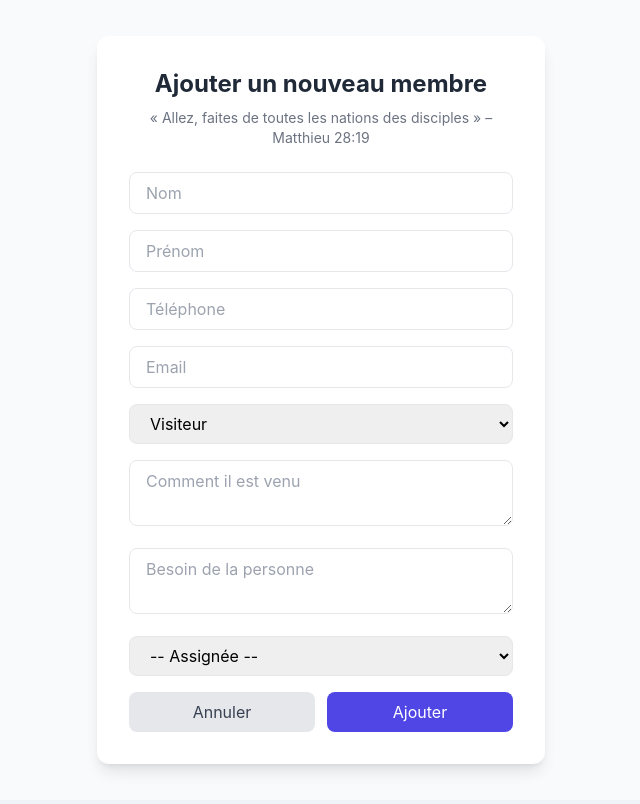
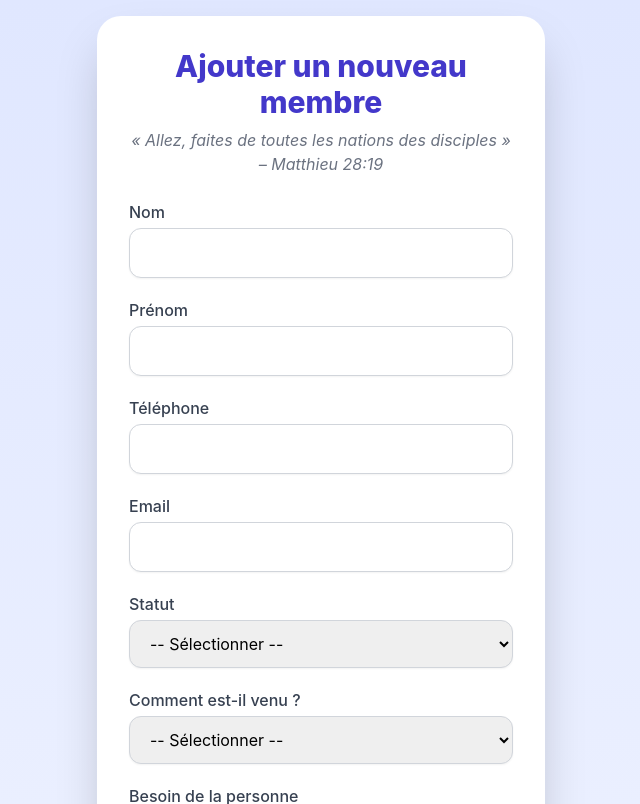
Before and after one commit to allanbavajee/soultrack, a Next.js app: page /add-member in a window 1280 px wide. Shown: the top 804 px of the page, without its empty margins (319-959 px from the left). Built offline with nearby package versions, Linux system fonts and the light colour scheme; no server answers.

Commit message:
Update add-member.js

```diff
--- a/pages/add-member.js
+++ b/pages/add-member.js
@@ -8,13 +8,11 @@ export default function AddMember() {
     prenom: "",
     telephone: "",
     email: "",
-    statut: "visiteur",
+    statut: "nouveau",
     how_came: "",
     besoin: "",
     assignee: "",
   });
-
-  const [successMessage, setSuccessMessage] = useState("");
 
   const handleChange = (e) => {
     setFormData({ ...formData, [e.target.name]: e.target.value });
@@ -22,137 +20,157 @@ export default function AddMember() {
 
   const handleSubmit = async (e) => {
     e.preventDefault();
-    const { error } = await supabase.from("membres").insert([formData]);
-    if (error) {
-      console.error(error);
-    } else {
-      setSuccessMessage("✅ Membre ajouté avec succès !");
+    try {
+      const { data, error } = await supabase.from("membres").insert([formData]);
+      if (error) throw error;
+      alert("Membre ajouté avec succès !");
       setFormData({
         nom: "",
         prenom: "",
         telephone: "",
         email: "",
-        statut: "visiteur",
+        statut: "nouveau",
         how_came: "",
         besoin: "",
         assignee: "",
       });
+    } catch (err) {
+      alert(err.message);
     }
   };
 
-  const handleCancel = () => {
-    setFormData({
-      nom: "",
-      prenom: "",
-      telephone: "",
-      email: "",
-      statut: "visiteur",
-      how_came: "",
-      besoin: "",
-      assignee: "",
-    });
-    setSuccessMessage("");
-  };
-
   return (
-    <div className="min-h-screen flex items-center justify-center bg-gray-50 px-4">
-      <div className="w-full max-w-md bg-white shadow-lg rounded-xl p-8">
-        <h1 className="text-2xl font-bold text-center text-gray-800 mb-2">
+    <div className="min-h-screen bg-gradient-to-b from-indigo-100 to-indigo-50 flex items-center justify-center p-4">
+      <div className="w-full max-w-md bg-white p-8 rounded-3xl shadow-2xl">
+        <h1 className="text-3xl font-extrabold text-center text-indigo-700 mb-2">
           Ajouter un nouveau membre
         </h1>
-        <p className="text-center text-sm text-gray-500 mb-6">
+        <p className="text-center text-gray-500 italic mb-6">
           « Allez, faites de toutes les nations des disciples » – Matthieu 28:19
         </p>
 
-        {successMessage && (
-          <div className="mb-4 p-3 text-green-800 bg-green-100 border border-green-300 rounded-lg text-sm">
-            {successMessage}
-          </div>
-        )}
-
-        <form onSubmit={handleSubmit} className="space-y-4">
+        <form onSubmit={handleSubmit} className="space-y-5">
+          {/* Nom */}
+          <div>
+            <label className="block text-gray-700 font-medium mb-1">Nom</label>
             <input
+              type="text"
               name="nom"
-            placeholder="Nom"
               value={formData.nom}
               onChange={handleChange}
-            className="w-full px-4 py-2 border rounded-lg focus:ring focus:ring-indigo-300"
+              className="w-full px-4 py-3 border border-gray-300 rounded-xl shadow-sm focus:outline-none focus:ring-2 focus:ring-indigo-400"
+              required
             />
+          </div>
+
+          {/* Prénom */}
+          <div>
+            <label className="block text-gray-700 font-medium mb-1">Prénom</label>
             <input
+              type="text"
               name="prenom"
-            placeholder="Prénom"
               value={formData.prenom}
               onChange={handleChange}
-            className="w-full px-4 py-2 border rounded-lg focus:ring focus:ring-indigo-300"
+              className="w-full px-4 py-3 border border-gray-300 rounded-xl shadow-sm focus:outline-none focus:ring-2 focus:ring-indigo-400"
+              required
             />
+          </div>
+
+          {/* Téléphone */}
+          <div>
+            <label className="block text-gray-700 font-medium mb-1">Téléphone</label>
             <input
+              type="text"
               name="telephone"
-            placeholder="Téléphone"
               value={formData.telephone}
               onChange={handleChange}
-            className="w-full px-4 py-2 border rounded-lg focus:ring focus:ring-indigo-300"
+              className="w-full px-4 py-3 border border-gray-300 rounded-xl shadow-sm focus:outline-none focus:ring-2 focus:ring-indigo-400"
+              required
             />
+          </div>
+
+          {/* Email */}
+          <div>
+            <label className="block text-gray-700 font-medium mb-1">Email</label>
             <input
+              type="email"
               name="email"
-            placeholder="Email"
               value={formData.email}
               onChange={handleChange}
-            className="w-full px-4 py-2 border rounded-lg focus:ring focus:ring-indigo-300"
+              className="w-full px-4 py-3 border border-gray-300 rounded-xl shadow-sm focus:outline-none focus:ring-2 focus:ring-indigo-400"
             />
+          </div>
+
+          {/* Statut */}
+          <div>
+            <label className="block text-gray-700 font-medium mb-1">Statut</label>
             <select
               name="statut"
               value={formData.statut}
               onChange={handleChange}
-            className="w-full px-4 py-2 border rounded-lg focus:ring focus:ring-indigo-300"
+              className="w-full px-4 py-3 border border-gray-300 rounded-xl shadow-sm focus:outline-none focus:ring-2 focus:ring-indigo-400"
             >
-            <option value="visiteur">Visiteur</option>
+              <option value="">-- Sélectionner --</option>
               <option value="veut rejoindre ICC">Veut rejoindre ICC</option>
               <option value="a déjà mon église">A déjà mon église</option>
+              <option value="visiteur">Visiteur</option>
             </select>
-          <textarea
+          </div>
+
+          {/* Comment est venu */}
+          <div>
+            <label className="block text-gray-700 font-medium mb-1">Comment est-il venu ?</label>
+            <select
               name="how_came"
-            placeholder="Comment il est venu"
               value={formData.how_came}
               onChange={handleChange}
-            className="w-full px-4 py-2 border rounded-lg focus:ring focus:ring-indigo-300"
-          />
+              className="w-full px-4 py-3 border border-gray-300 rounded-xl shadow-sm focus:outline-none focus:ring-2 focus:ring-indigo-400"
+            >
+              <option value="">-- Sélectionner --</option>
+              <option value="invité">Invité</option>
+              <option value="réseaux">Réseaux</option>
+              <option value="autre">Autre</option>
+            </select>
+          </div>
+
+          {/* Besoin */}
+          <div>
+            <label className="block text-gray-700 font-medium mb-1">Besoin de la personne</label>
             <textarea
               name="besoin"
-            placeholder="Besoin de la personne"
               value={formData.besoin}
               onChange={handleChange}
-            className="w-full px-4 py-2 border rounded-lg focus:ring focus:ring-indigo-300"
+              rows={3}
+              className="w-full px-4 py-3 border border-gray-300 rounded-xl shadow-sm focus:outline-none focus:ring-2 focus:ring-indigo-400"
             />
+          </div>
+
+          {/* Assignée à */}
+          <div>
+            <label className="block text-gray-700 font-medium mb-1">Assignée à</label>
             <select
               name="assignee"
               value={formData.assignee}
               onChange={handleChange}
-            className="w-full px-4 py-2 border rounded-lg focus:ring focus:ring-indigo-300"
+              className="w-full px-4 py-3 border border-gray-300 rounded-xl shadow-sm focus:outline-none focus:ring-2 focus:ring-indigo-400"
             >
-            <option value="">-- Assignée --</option>
-            <option value="Cellule de Curepipe">Cellule de Curepipe</option>
-            <option value="Cellule de Bois Rouge">Cellule de Bois Rouge</option>
-            <option value="Cellule de Bambous">Cellule de Bambous</option>
-            <option value="Cellule de Rose Hill">Cellule de Rose Hill</option>
-            <option value="Cellule de Mon Gout">Cellule de Mon Gout</option>
-            <option value="Église">Église</option>
+              <option value="">-- Sélectionner une cellule --</option>
+              <option value="Curepipe">Cellule de Curepipe</option>
+              <option value="Bois Rouge">Cellule de Bois Rouge</option>
+              <option value="Bambous">Cellule de Bambous</option>
+              <option value="Mon Gout">Cellule de Mon Gout</option>
+              <option value="Rose Hill">Cellule de Rose Hill</option>
+              <option value="Eglise">Eglise</option>
             </select>
+          </div>
 
-          <div className="flex justify-between gap-3">
-            <button
-              type="button"
-              onClick={handleCancel}
-              className="flex-1 px-4 py-2 bg-gray-200 text-gray-700 rounded-lg hover:bg-gray-300"
-            >
-              Annuler
-            </button>
+          {/* Bouton Ajouter */}
           <button
             type="submit"
-              className="flex-1 px-4 py-2 bg-indigo-600 text-white rounded-lg hover:bg-indigo-700"
+            className="w-full py-3 bg-indigo-600 hover:bg-indigo-700 text-white font-bold rounded-2xl shadow-md transition-all duration-200"
           >
             Ajouter
           </button>
-          </div>
         </form>
       </div>
     </div>
```
Lines whose indentation alone changed are shown as unchanged.
